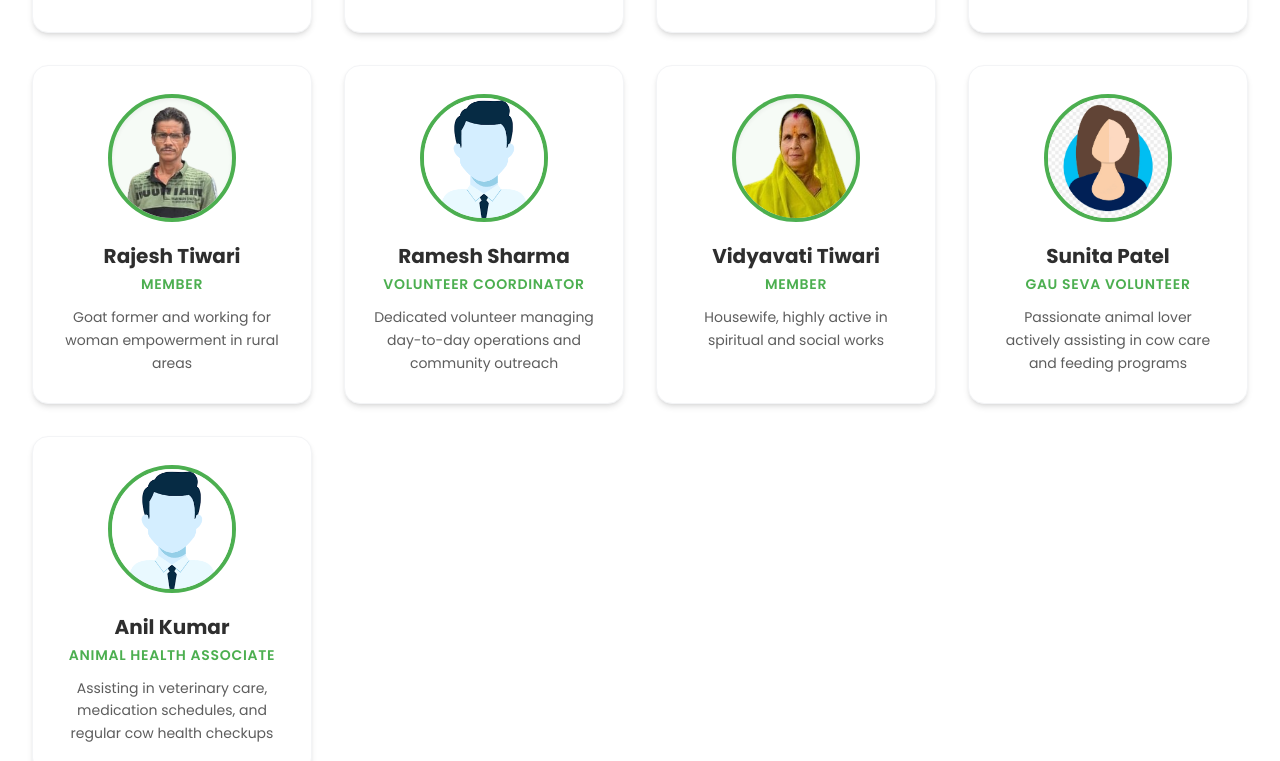
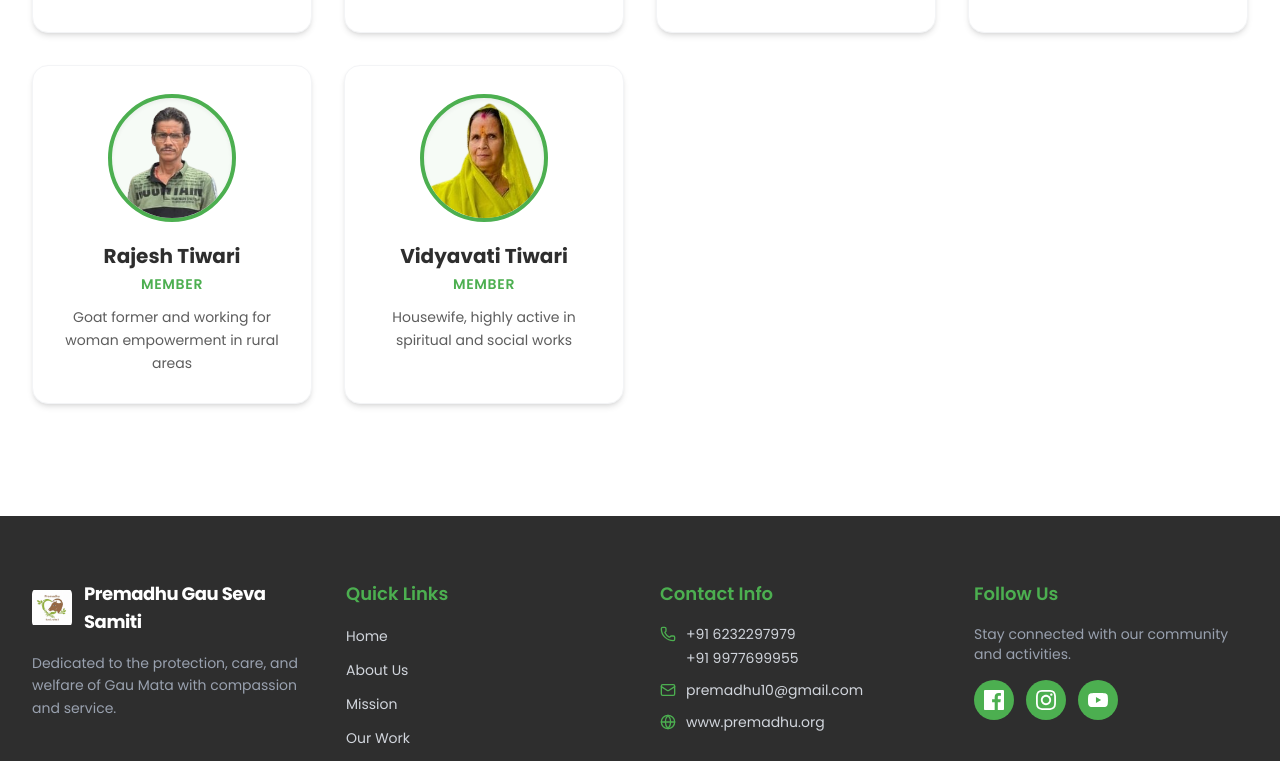
Before and after one commit to premadhu-gau-seva/Premadhu.org, a Next.js app: page /members in a window 1280 px wide. Shown: the part 1119-1880 px from the top of the page. Built offline with nearby package versions, Linux system fonts and the light colour scheme; no server answers; the database is empty.

Commit message:
chore : deleting members cards

```diff
--- a/app/members/page.tsx
+++ b/app/members/page.tsx
@@ -105,37 +105,11 @@ const DEFAULT_MEMBERS: Member[] = [
     sort_order: 10,
     created_at: new Date(),
   },
-  {
-    id: 11,
-    name: "Ramesh Sharma",
-    designation: "Volunteer Coordinator",
-    bio: "Dedicated volunteer managing day-to-day operations and community outreach",
-    photo_url: "/male.png",
-    sort_order: 10,
-    created_at: new Date(),
-  },
-  {
-    id: 12,
-    name: "Sunita Patel",
-    designation: "Gau Seva Volunteer",
-    bio: "Passionate animal lover actively assisting in cow care and feeding programs",
-    photo_url: "/female.png",
-    sort_order: 11,
-    created_at: new Date(),
-  },
-  {
-    id: 13,
-    name: "Anil Kumar",
-    designation: "Animal Health Associate",
-    bio: "Assisting in veterinary care, medication schedules, and regular cow health checkups",
-    photo_url: "/male.png",
-    sort_order: 12,
-    created_at: new Date(),
-  },
 ];
 
 export default async function MembersPage() {
   let members: Member[] = [];
+  let dbError = false;
 
   try {
     const result = await sql<Member>`
@@ -146,18 +120,12 @@ export default async function MembersPage() {
     members = result.rows;
   } catch (err) {
     console.error("Error fetching members from database:", err);
+    dbError = true;
   }
 
-  // Ensure all core team members are always present, seamlessly merged with all database members
-  const dbNames = new Set(members.map((m) => m.name.toLowerCase().trim()));
-  const missingCoreMembers = DEFAULT_MEMBERS.filter(
-    (core) => !dbNames.has(core.name.toLowerCase().trim())
-  );
-  const combinedMembers = [...members, ...missingCoreMembers].sort(
-    (a, b) => a.sort_order - b.sort_order || a.name.localeCompare(b.name)
-  );
+  // Use database members as single source of truth; fall back to default core team only if DB query failed or table is completely empty
   const displayMembers =
-    combinedMembers.length > 0 ? combinedMembers : DEFAULT_MEMBERS;
+    !dbError && members.length > 0 ? members : DEFAULT_MEMBERS;
 
   return (
     <div className="min-h-screen flex flex-col bg-white">
--- a/scripts/seed.ts
+++ b/scripts/seed.ts
@@ -107,27 +107,6 @@ async function seed() {
         photo_url: "/Vidyavati.jpeg",
         sort_order: 10,
       },
-      {
-        name: "Ramesh Sharma",
-        designation: "Volunteer Coordinator",
-        bio: "Dedicated volunteer managing day-to-day operations and community outreach",
-        photo_url: "/male.png",
-        sort_order: 11,
-      },
-      {
-        name: "Sunita Patel",
-        designation: "Gau Seva Volunteer",
-        bio: "Passionate animal lover actively assisting in cow care and feeding programs",
-        photo_url: "/female.png",
-        sort_order: 12,
-      },
-      {
-        name: "Anil Kumar",
-        designation: "Animal Health Associate",
-        bio: "Assisting in veterinary care, medication schedules, and regular cow health checkups",
-        photo_url: "/male.png",
-        sort_order: 13,
-      },
     ];
 
     console.log("Checking existing members...");
```
